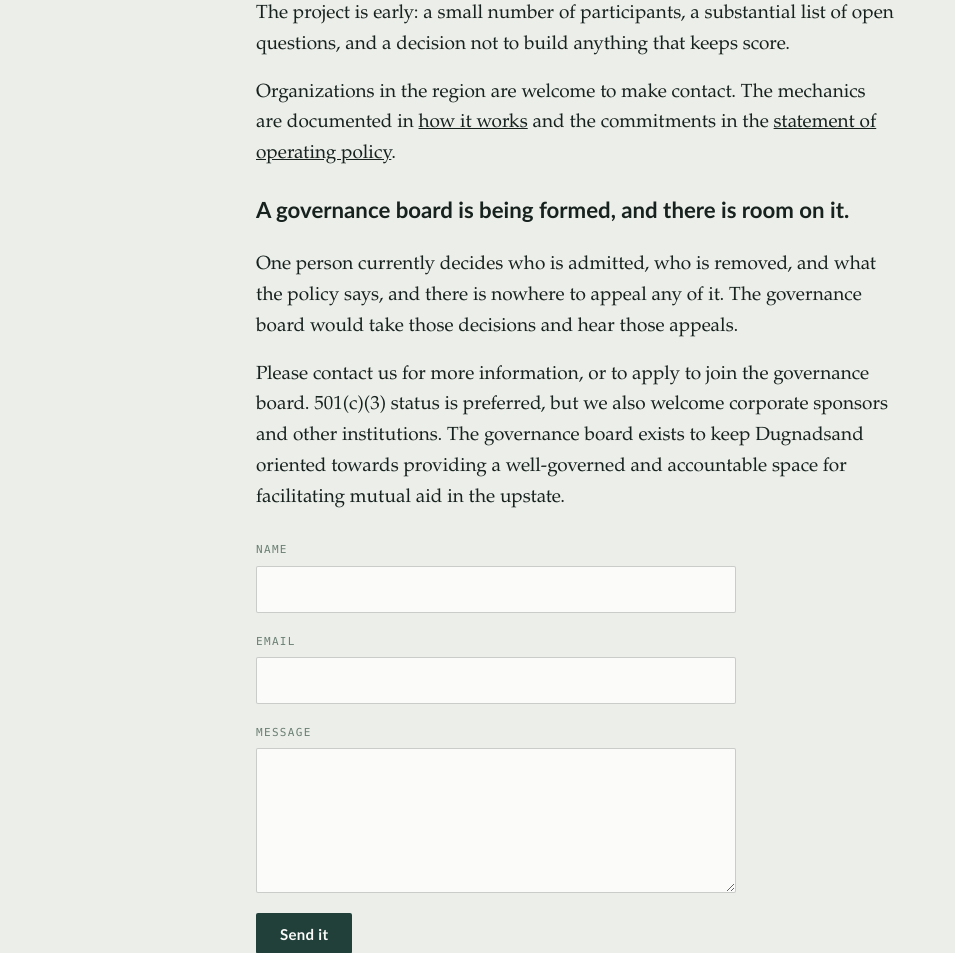
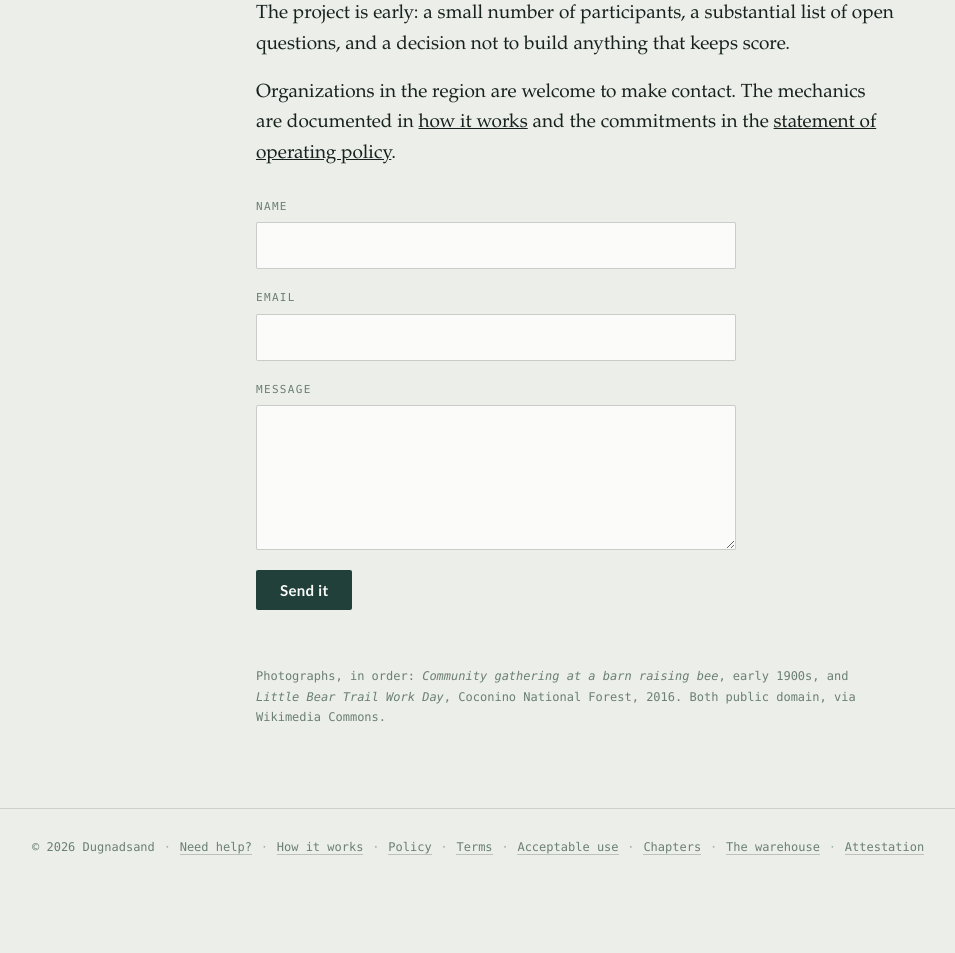
Before and after one commit to ewolters/dugnadsand, a Django app: template site_app/templates/site_app/index.html in a window 1280 px wide. Shown: the part 3811-4764 px from the top of the page, without its empty margins (64-1019 px from the left). After the commit the page ends 4666 px from the top, so only its background shows below. Run offline with Django 5.2, Linux system fonts and the light colour scheme; the template is opened without the code that fills it, so the values that code supplies are empty.

Commit message:
Take the governance ask down for now
Off the front page while the question of who holds authority here is open
again. The section returns to what it said before: the project is early,
organizations in the region are welcome to make contact.

Nothing else changes. The middleware, the operator line and the terms are
untouched — this is the paragraph only, and it is in the history if it goes
back up.

Co-Authored-By: Claude Opus 5 (1M context) <noreply@anthropic.com>

```diff
--- a/site_app/templates/site_app/index.html
+++ b/site_app/templates/site_app/index.html
@@ -276,14 +276,6 @@
      <a href="/how-it-works/">how it works</a> and the commitments in the
      <a href="/policy/">statement of operating policy</a>.</p>
 
-  <h3>A governance board is being formed, and there is room on it.</h3>
-  <p>One person currently decides who is admitted, who is removed, and what the policy says,
-     and there is nowhere to appeal any of it. The governance board would take those decisions
-     and hear those appeals.</p>
-  <p>Please contact us for more information, or to apply to join the governance board.
-     501(c)(3) status is preferred, but we also welcome corporate sponsors and other
-     institutions. The governance board exists to keep Dugnadsand oriented towards providing a
-     well-governed and accountable space for facilitating mutual aid in the upstate.</p>
 
   {% if csrf_retry %}
     {% if cookies_off %}
```
